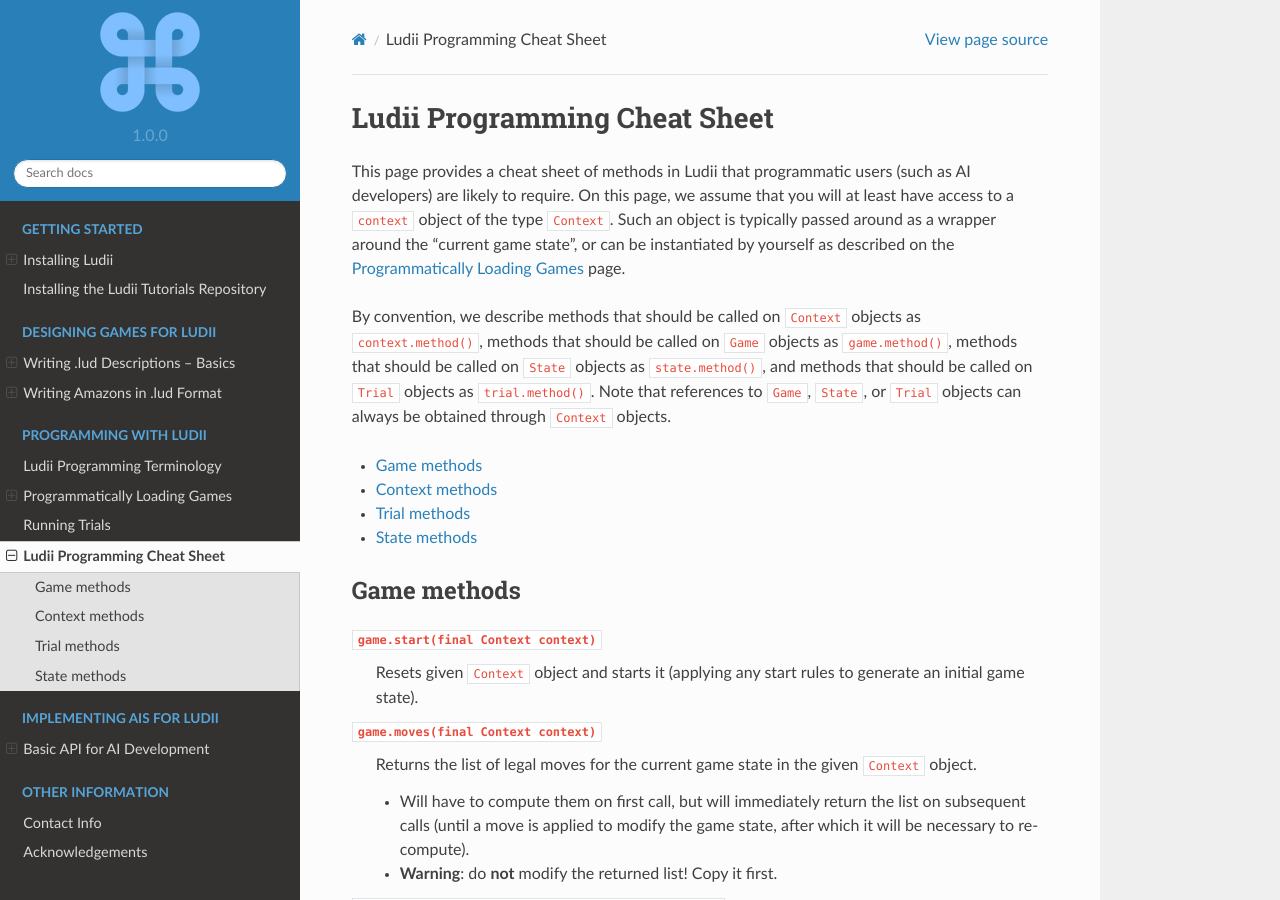
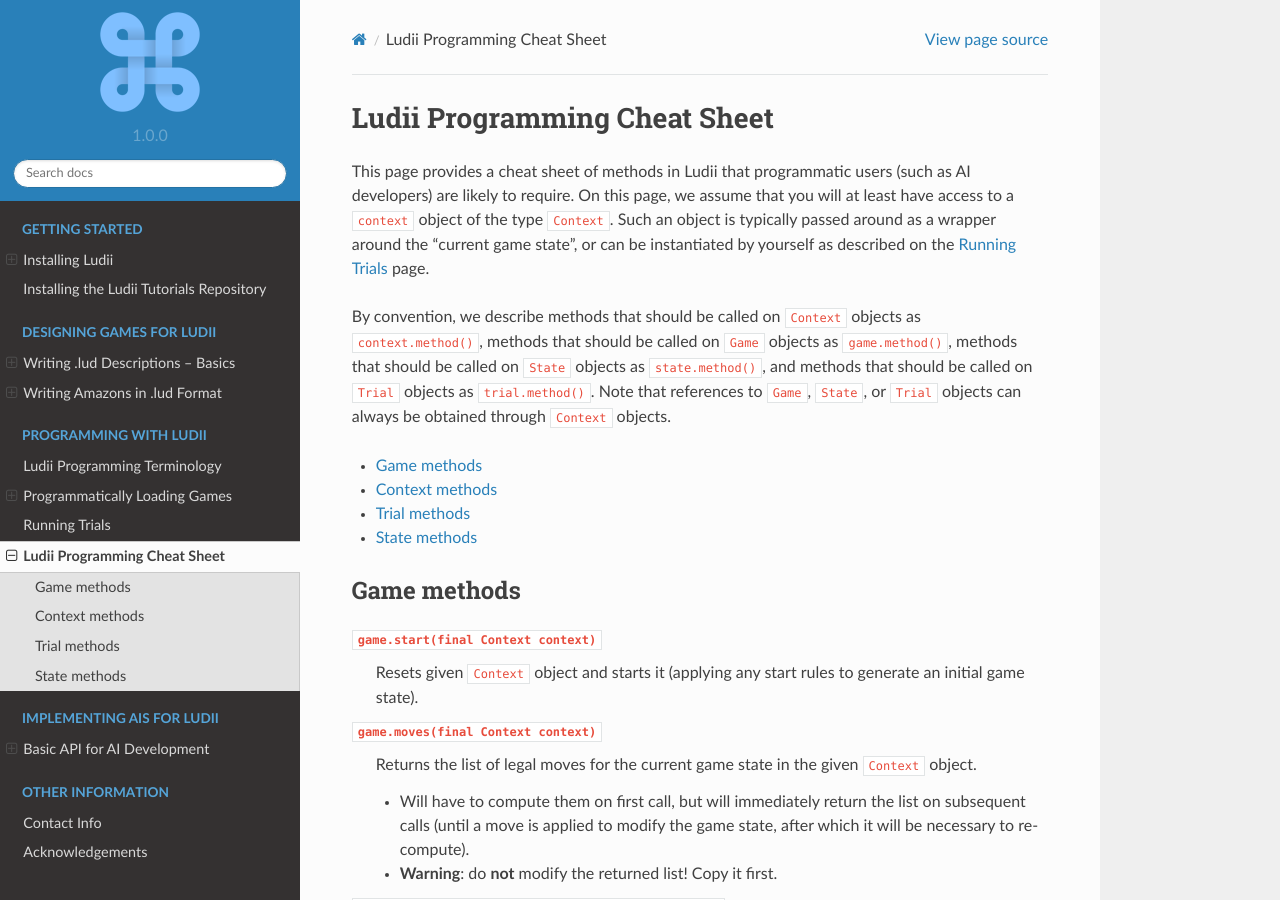
Before and after one commit to Ludeme/LudiiTutorials, a Sphinx documentation site: the page built from docs/cheat_sheet.rst, in a window 1280 px wide and 900 px high. Built offline with Sphinx 7.4.7 and the Read the Docs theme 2.0.0, drawn with Linux system fonts in a browser that asks for light colours.

Commit message:
fixed wrong URL

```diff
--- a/docs/cheat_sheet.rst
+++ b/docs/cheat_sheet.rst
@@ -8,7 +8,7 @@
 you will at least have access to a ``context`` object of the type ``Context``.
 Such an object is typically passed around as a wrapper around the
 "current game state", or can be instantiated by yourself as described on the
-:ref:`loading_games_tutorial` page.
+:ref:`running_trials` page.
 
 By convention, we describe methods that should be called on ``Context`` objects
 as ``context.method()``, methods that should be called on ``Game`` objects as
```
